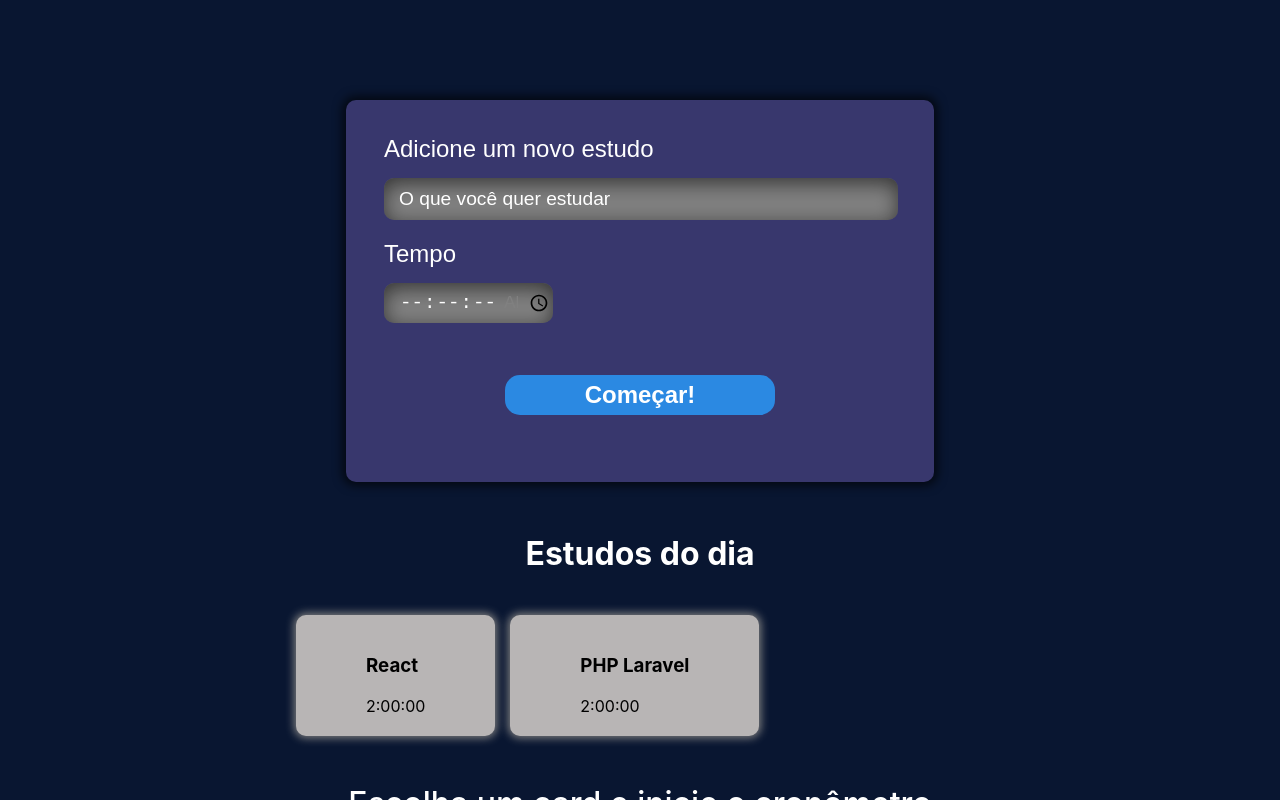
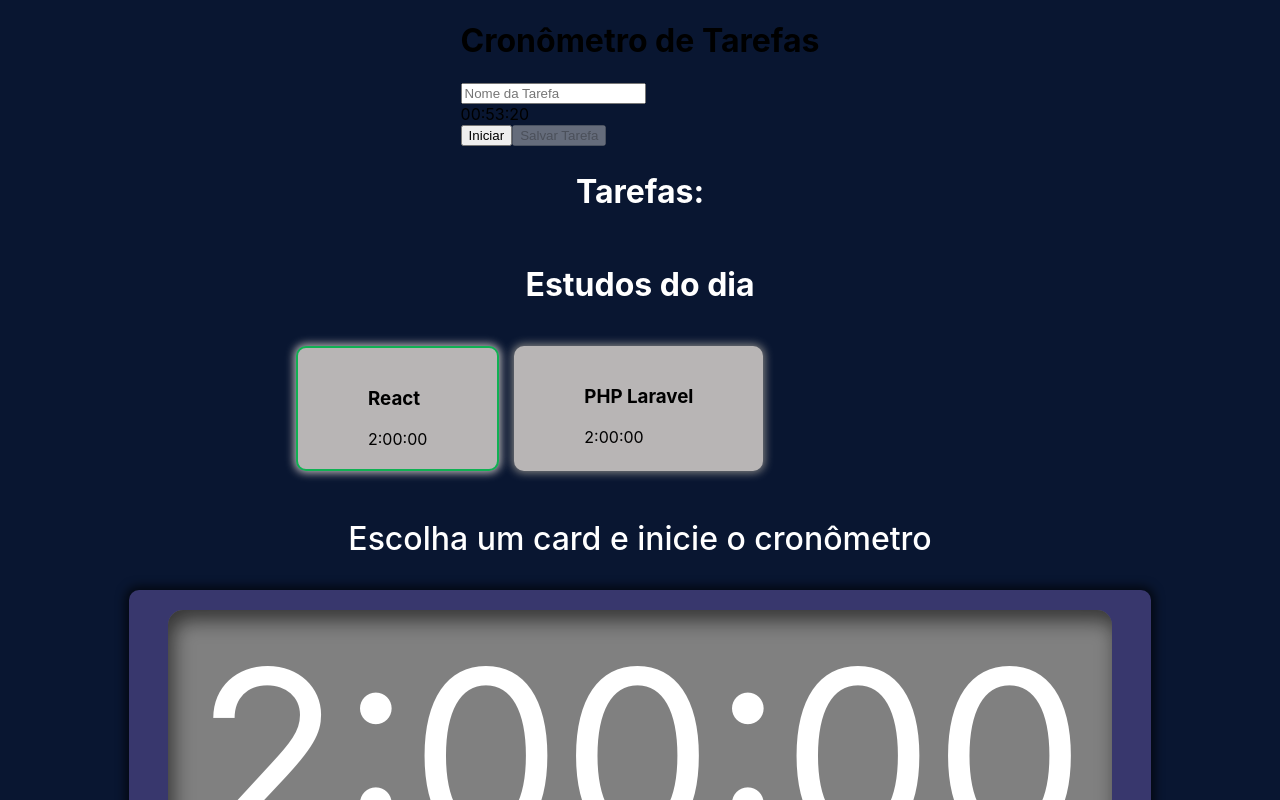
Before and after one commit to JHenryque/cronometrar-aula, a React (Vite) app: page / in a window 1280 px wide. Shown: the top 800 px of the page. Built offline with nearby package versions, Linux system fonts and the light colour scheme.

Commit message:
teste formuladrio

```diff
--- a/src/components/Botao/index.tsx
+++ b/src/components/Botao/index.tsx
@@ -1,12 +1,15 @@
-import { UserContext } from "../../service/useCronometro";
 import styles from "./Botao.module.css";
 
-function Botao({ type }: { type?: "button" | "submit" | "reset" | undefined }) {
-  const { state } = UserContext();
-
+function Botao({
+  children,
+  type,
+}: {
+  children: React.ReactElement | string;
+  type?: "button" | "submit" | "reset" | undefined;
+}) {
   return (
     <button type={type} className={styles.botao}>
-      {state.button}
+      {children}
     </button>
   );
 }
--- a/src/components/Cronometro/Relogio/index.tsx
+++ b/src/components/Cronometro/Relogio/index.tsx
@@ -1,7 +1,20 @@
+import { UserContext } from "../../../service/useCronometro";
 import styles from "./Relogio.module.css";
 
 export default function Relogio() {
+  const { state } = UserContext();
+
+  const result = state.tarefas.find((item) => item.selecionado);
+
+  console.log(result);
+
   return (
+    <>
+      {state.tarefas.find((item) => item.selecionado) ? (
+        <span className={styles.relogio_dig}>
+          {state.tarefas.find((item) => item.selecionado)?.tempo}
+        </span>
+      ) : (
         <>
           <span className={styles.relogio_dig}>0</span>
           <span className={styles.relogio_dig}>0</span>
@@ -12,5 +25,7 @@ export default function Relogio() {
           <span className={styles.relogio_dig}>0</span>
           <span className={styles.relogio_dig}>0</span>
         </>
+      )}
+    </>
   );
 }
--- a/src/components/Cronometro/index.tsx
+++ b/src/components/Cronometro/index.tsx
@@ -1,15 +1,18 @@
+import { UserContext } from "../../service/useCronometro";
 import Botao from "../Botao";
 import styles from "./Cronometro.module.css";
 import Relogio from "./Relogio";
 
 export default function Cronomentro() {
+  const { state } = UserContext();
+
   return (
     <div className={styles.cronometro}>
       <p>Escolha um card e inicie o cronômetro</p>
       <div className={styles.cronometrowrape}>
         <Relogio />
       </div>
-      <Botao>Começar!</Botao>
+      <Botao>{state.button}</Botao>
     </div>
   );
 }
--- a/src/components/Fomulario/index.tsx
+++ b/src/components/Fomulario/index.tsx
@@ -1,34 +1,96 @@
+import { useEffect, useState } from "react";
 import Botao from "../Botao";
 import styles from "./Formulario.module.css";
+import { UserContext } from "../../service/useCronometro";
 
 function Formulario() {
+  const { state } = UserContext();
+  function handlerSubmit(e: React.FormEvent<HTMLFormElement>) {
+    e.preventDefault();
+    console.log("clicou");
+  }
+
+  console.log(state.tarefas.filter((item) => item.tempo)[0].tempo);
+  const hora = state.tarefas.filter((item) => item.tempo)[0].tempo;
+
+  const [tempo, setTempo] = useState<number | any>(3200); // tempo em segundos
+  const [rodando, setRodando] = useState(false);
+  const [nomeTarefa, setNomeTarefa] = useState("");
+  const [tarefas, setTarefas] = useState([]);
+
+  // Atualiza tempo a cada segundo
+  useEffect(() => {
+    let intervalo;
+
+    if (rodando) {
+      intervalo = setInterval(() => setTempo((t) => t - 1), 1000);
+    }
+    return () => clearInterval(intervalo);
+  }, [rodando]);
+
+  const formatarTempo = (segundos: number) => {
+    const h = String(Math.floor(segundos / 3600)).padStart(2, "0");
+    const m = String(Math.floor((segundos % 3600) / 60)).padStart(2, "0");
+    const s = String(segundos % 60).padStart(2, "0");
+    return `${h}:${m}:${s}`;
+  };
+
+  const adicionarTarefa = () => {
+    if (!nomeTarefa.trim()) return;
+
+    setTarefas([...tarefas, { nome: nomeTarefa.trim(), tempo: tempo }]);
+    setNomeTarefa("");
+    setTempo(0);
+    setRodando(false);
+  };
+
   return (
-    <form className={styles.formulario}>
-      <div>
-        <label htmlFor="tarefa">Adicione um novo estudo</label>
+    <div className="p-4 max-w-xl mx-auto space-y-6">
+      <h1 className="text-2xl font-bold text-center">Cronômetro de Tarefas</h1>
+
+      <div className="space-y-4">
         <input
-          className="tafera"
-          type="text"
-          name="tarefa"
-          id="tafera"
-          placeholder="O que você quer estudar"
-          required
+          className="border p-2 w-full rounded"
+          placeholder="Nome da Tarefa"
+          value={nomeTarefa}
+          onChange={(e) => setNomeTarefa(e.target.value)}
         />
+
+        <div className="text-center text-3xl font-mono">
+          {formatarTempo(tempo)}
+        </div>
+
+        <div className="flex gap-2 justify-center">
+          <button
+            className="bg-blue-500 text-white px-4 py-2 rounded"
+            onClick={() => setRodando(!rodando)}
+          >
+            {rodando ? "Pausar" : "Iniciar"}
+          </button>
+
+          <button
+            className="bg-green-500 text-white px-4 py-2 rounded"
+            onClick={adicionarTarefa}
+            disabled={tempo === 0 || !nomeTarefa.trim()}
+          >
+            Salvar Tarefa
+          </button>
+        </div>
       </div>
-      <div>
-        <label htmlFor="tempo">Tempo</label>
-        <input
-          type="time"
-          step="1"
-          name="tempo"
-          id="tempo"
-          min="00:00:00"
-          max="02:30:00"
-          required
-        />
+
+      <div className="space-y-2">
+        <h2 className="text-xl font-semibold">Tarefas:</h2>
+        {tarefas.map((t, i) => (
+          <div
+            key={i}
+            className="border p-3 rounded shadow flex justify-between"
+          >
+            <span>{t.nome}</span>
+            <span className="font-mono">{formatarTempo(t.tempo)}</span>
+          </div>
+        ))}
       </div>
-      <Botao type="submit">Adicionar</Botao>
-    </form>
+    </div>
   );
 }
 
--- a/src/components/Lista/Lista.module.css
+++ b/src/components/Lista/Lista.module.css
@@ -24,3 +24,8 @@ h2 {
   padding: 20px 70px;
   border-radius: 10px;
 }
+
+.active {
+  border: 2px solid #10b153;
+  box-shadow: 0 0 8px 2px #b8b5b5;
+}
--- a/src/components/Lista/index.tsx
+++ b/src/components/Lista/index.tsx
@@ -9,7 +9,12 @@ function Lista() {
       <h2> Estudos do dia </h2>
       <ul className={styles.estudo}>
         {state.tarefas.map((item) => (
-          <Item key={item.id} tarefa={item.tarefa} tempo={item.tempo} />
+          <Item
+            key={item.id}
+            tarefa={item.tarefa}
+            tempo={item.tempo}
+            selecionado={item.selecionado}
+          />
         ))}
       </ul>
     </aside>
--- a/src/components/Lista/item/index.tsx
+++ b/src/components/Lista/item/index.tsx
@@ -3,12 +3,20 @@ import styles from "../Lista.module.css";
 export default function Item({
   tarefa,
   tempo,
+  selecionado,
 }: {
   tarefa: string;
   tempo: string;
+  selecionado: boolean;
 }) {
+  console.log(selecionado);
+
   return (
-    <li className={styles.listas}>
+    <li
+      className={
+        styles.listas + " " + (selecionado === true ? "" : styles.active)
+      }
+    >
       <h3>{tarefa}</h3>
       <span>{tempo}</span>
     </li>
--- a/src/service/ITarefa.ts
+++ b/src/service/ITarefa.ts
@@ -23,14 +23,14 @@ export const initialState: ITarefaState = {
       id: "1",
       tarefa: "React",
       tempo: "2:00:00",
-      selecionado: true,
+      selecionado: false,
       completado: false,
     },
     {
       id: "2",
       tarefa: "PHP Laravel",
       tempo: "2:00:00",
-      selecionado: false,
+      selecionado: true,
       completado: false,
     },
   ],
--- a/src/service/useCronometro.tsx
+++ b/src/service/useCronometro.tsx
@@ -33,6 +33,11 @@ function ItarefaReducer(
         ...state,
         status: action.payload,
       };
+    case "setTarefas":
+      return {
+        ...state,
+        tarefas: [...state.tarefas, action.payload],
+      };
     default:
       return state;
   }
```
Lines whose indentation alone changed are shown as unchanged.
